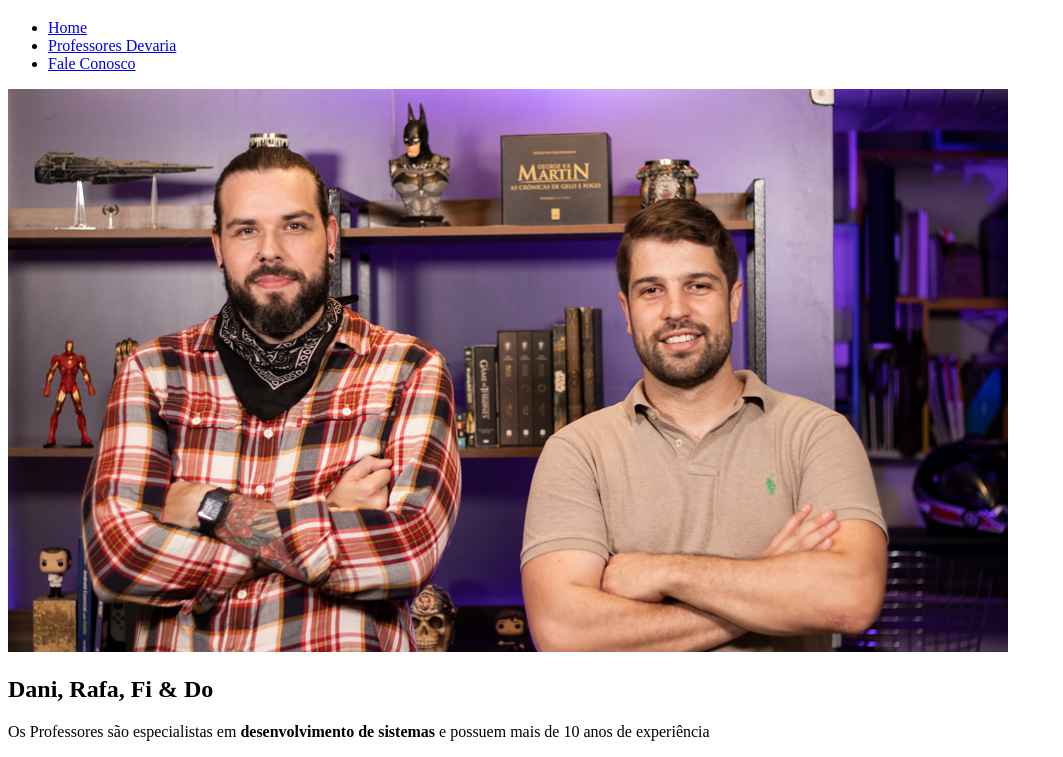
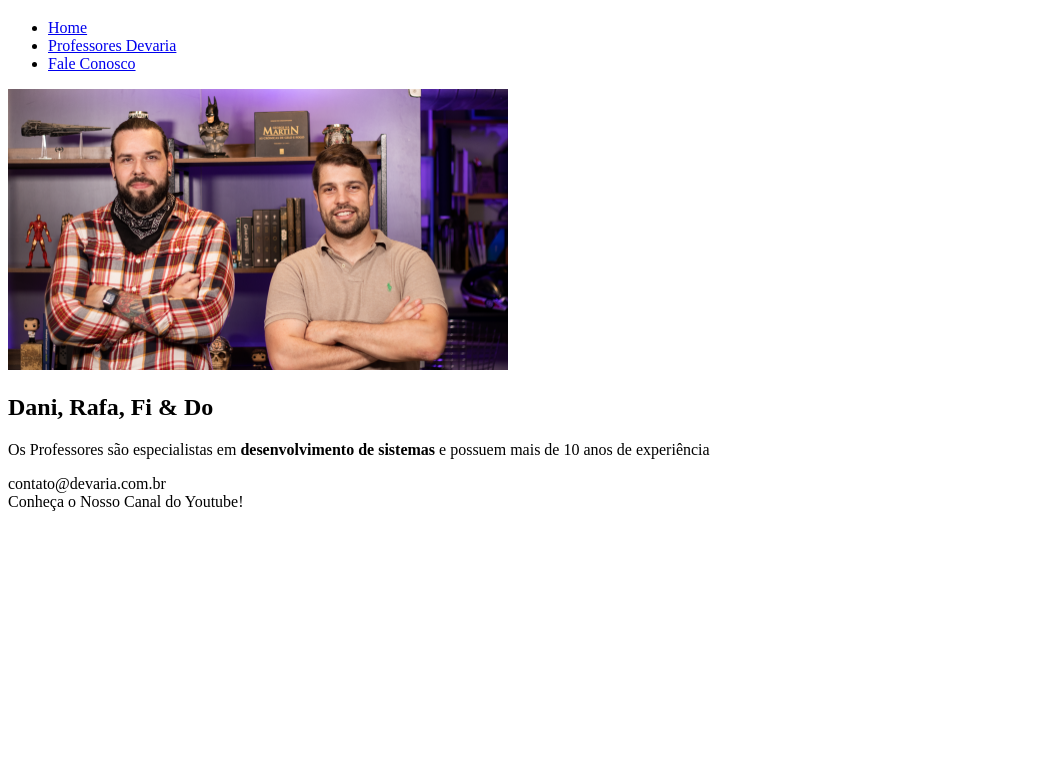
Before and after one commit to AldoNascimento/Devaria-Html-site, a plain HTML site: page Professores.html in a window 1280 px wide. Shown: the part 61-818 px from the top of the page, without its empty margins (0-1063 px from the left). Drawn offline with Linux system fonts and the light colour scheme.

```diff
--- a/Professores.html
+++ b/Professores.html
@@ -18,16 +18,21 @@
         <main>
             <selection>
                 <div>
-                    <img src="fotos/fotoprofessores.png" alt="fotoprofessores Devaria">
+                    <img src="fotos/fotoprofessores.PNG" width="500" alt="fotoprofessores Devaria">
                 </div>
                 <article>
                     <h2>Dani, Rafa, Fi & Do</h2>
                     <p>
                         Os Professores são especialistas em <strong>desenvolvimento de sistemas</strong> e possuem mais de 10 anos de experiência
                     </p>
-
                 </article>
             </selection>
         </main>
+        <footer>
+            <selection>
+                <span>contato@devaria.com.br</span><br>
+                <span>Conheça o Nosso Canal do Youtube!</span>
+            </selection>
+        </footer>
     </body>
 </html>
```
